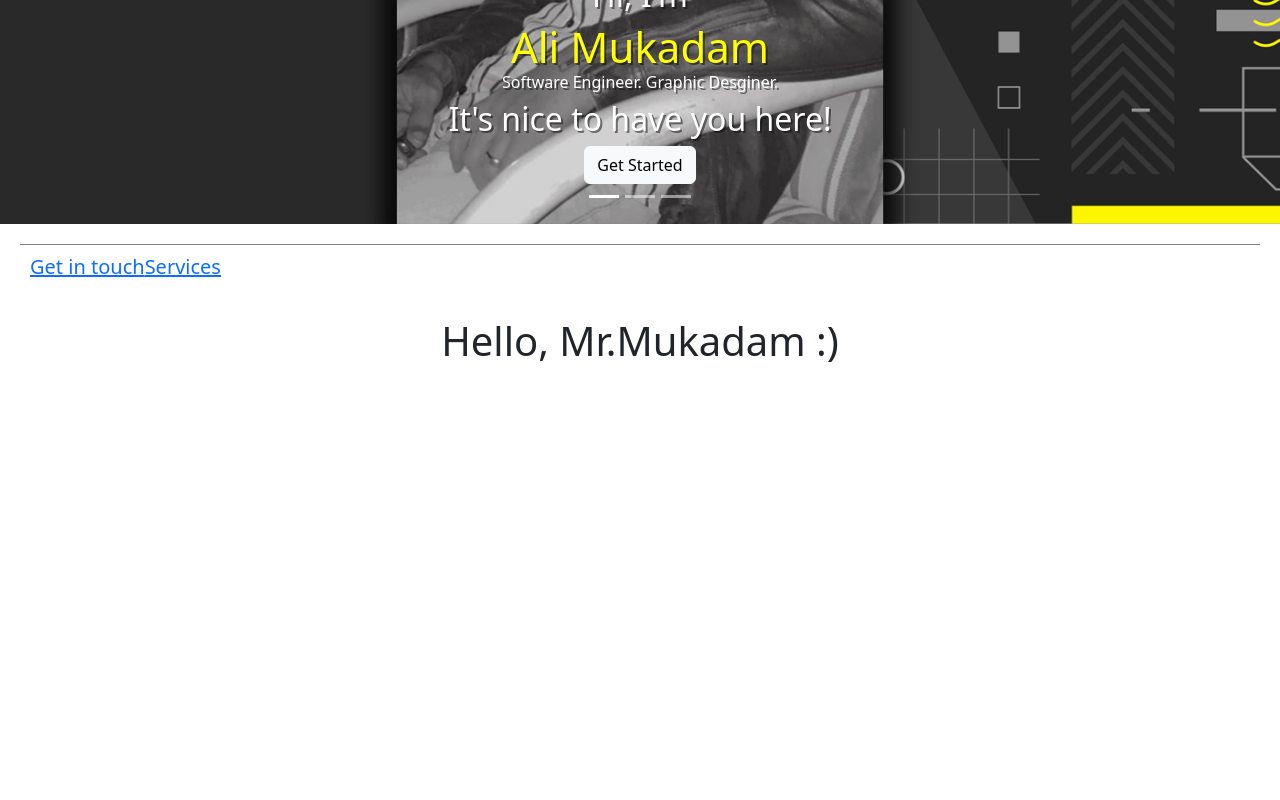
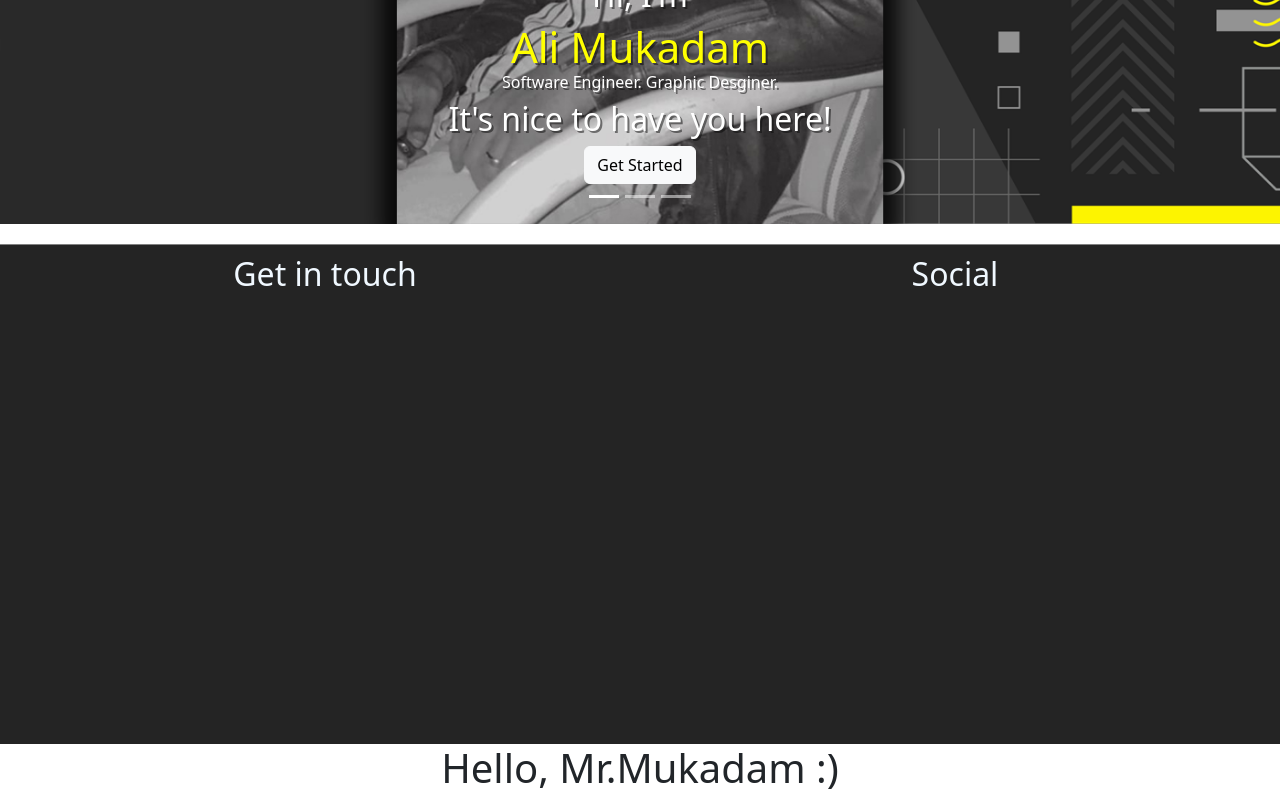
Before and after one commit to alimukadam01/Portfolio-Website, a React (Create React App) app in the folder portfoliowebsite/: page / in a window 1280 px wide. Shown: the part 563-1363 px from the top of the page. Before the commit the page ends 936 px from the top, so only its background shows below. Built offline with nearby package versions, Linux system fonts and the light colour scheme.

Commit message:
24/09/22

```diff
--- a/portfoliowebsite/src/components/Footer.css
+++ b/portfoliowebsite/src/components/Footer.css
@@ -1,8 +1,23 @@
 .footer-container{
+    width: 100%;
+    height: 500px;
+    background-color:rgb(36, 36, 36);;
     display: flex;
     flex-direction: row;
-    margin: 20px;
+    justify-content: center;
+    margin-top: 20px;
     padding: 10px;
     border-top: 0.5px solid;
     border-color: gray;
+    color: aliceblue;
 }
+
+.Contact{
+    width: 100%;
+    height: 250px;
+}
+
+.Social{
+    width: 100%;
+    height: 250px;
+}
--- a/portfoliowebsite/src/components/Footer.js
+++ b/portfoliowebsite/src/components/Footer.js
@@ -6,8 +6,12 @@ function Footer() {
   return (
     <>
         <div className='footer-container'>
-            <h5><a href='/'>Get in touch</a></h5>
-            <h5><a href='/'>Services</a></h5>
+            <div className='Contact'>
+              <h2>Get in touch</h2>
+            </div>
+            <div className='Social'>
+              <h2>Social</h2>
+            </div>
         </div>
     </>
   )
```
